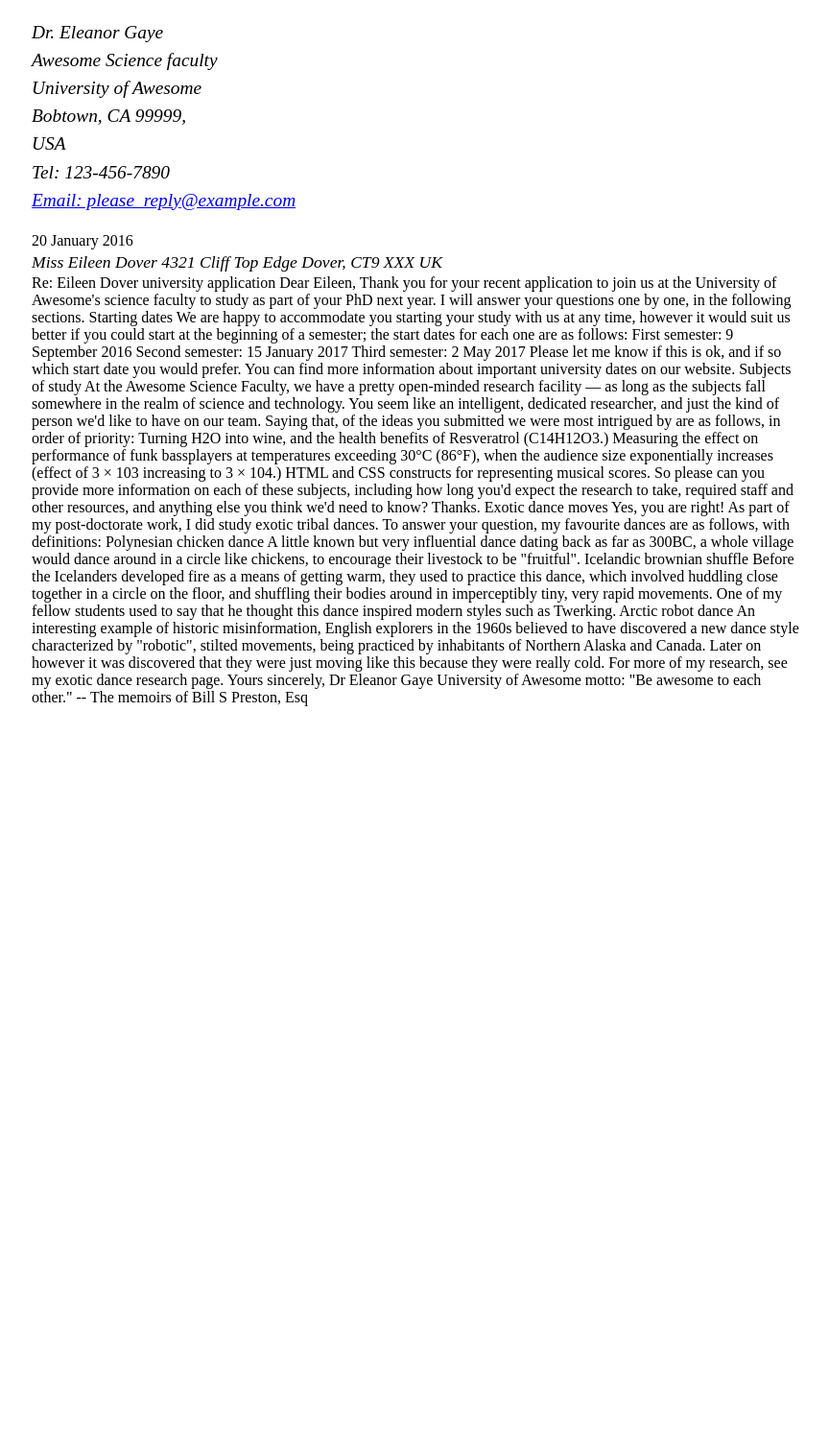
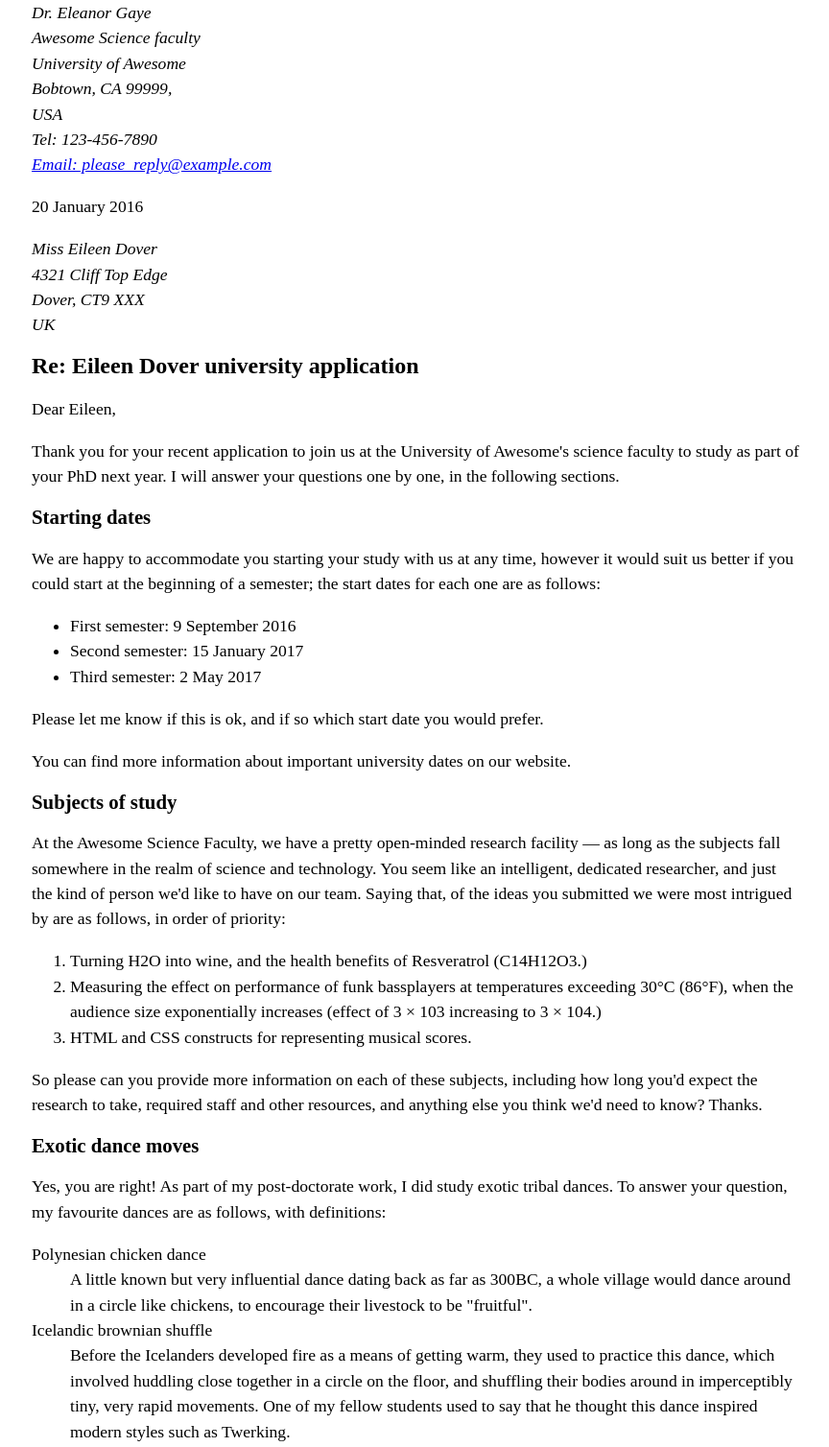
Before and after one commit to saboyagustavo/mdn-frontend-pathway, a plain HTML site: page introduction-to-html/marking-up-a-letter/letter.html in a window 1280 px wide. Shown: the top 1508 px of the page at 96% size, without its empty margins (207-1071 px from the left). Before the commit the page ends 800 px from the top, so only its background shows below. Drawn offline with Linux system fonts and the light colour scheme.

Commit message:
Starting Inline semantics - Task 2

```diff
--- a/introduction-to-html/marking-up-a-letter/letter.html
+++ b/introduction-to-html/marking-up-a-letter/letter.html
@@ -9,70 +9,94 @@
 
 <body>
     <address>
-<p>Dr. Eleanor Gaye<br>
+        Dr. Eleanor Gaye<br>
         Awesome Science faculty<br>
         University of Awesome<br>
         Bobtown, CA 99999,<br>
         USA<br>
         Tel: 123-456-7890<br>
         <a href="mailto:please_reply@example.com">Email: please_reply@example.com</a>
-</p>
     </address>
-<time datetime="01-20-2016">20 January 2016</time>
+
+    <p><time datetime="2016-01-20">20 January 2016</time></p>
+
     <address>
-Miss Eileen Dover
-4321 Cliff Top Edge
-Dover, CT9 XXX
+        Miss Eileen Dover<br>
+        4321 Cliff Top Edge<br>
+        Dover, CT9 XXX<br>
         UK
     </address>
 
-Re: Eileen Dover university application
+    <h1>Re: Eileen Dover university application</h1>
 
-Dear Eileen,
+    <p>Dear Eileen,</p>
 
-Thank you for your recent application to join us at the University of Awesome's science faculty to study as part of your PhD next year. I will answer your questions one by one, in the following sections.
+    <p>Thank you for your recent application to join us at the University of Awesome's science faculty to study as part
+        of your PhD next year. I will answer your questions one by one, in the following sections.</p>
 
-Starting dates
+    <h2>Starting dates</h2>
 
-We are happy to accommodate you starting your study with us at any time, however it would suit us better if you could start at the beginning of a semester; the start dates for each one are as follows:
+    <p>We are happy to accommodate you starting your study with us at any time, however it would suit us better if you could start at the beginning of a semester; the start dates for each one are as follows:</p>
 
-First semester: 9 September 2016
-Second semester: 15 January 2017
-Third semester: 2 May 2017
-
-Please let me know if this is ok, and if so which start date you would prefer.
-
-You can find more information about important university dates on our website.
+    <ul>
+        <li>First semester: 9 September 2016</li>
+        <li>Second semester: 15 January 2017</li>
+        <li>Third semester: 2 May 2017</li>
+    </ul>
 
 
-Subjects of study
+    <p>Please let me know if this is ok, and if so which start date you would prefer.</p>
 
-At the Awesome Science Faculty, we have a pretty open-minded research facility — as long as the subjects fall somewhere in the realm of science and technology. You seem like an intelligent, dedicated researcher, and just the kind of person we'd like to have on our team. Saying that, of the ideas you submitted we were most intrigued by are as follows, in order of priority:
-
-Turning H2O into wine, and the health benefits of Resveratrol (C14H12O3.)
-Measuring the effect on performance of funk bassplayers at temperatures exceeding 30°C (86°F), when the audience size exponentially increases (effect of 3 × 103 increasing to 3 × 104.)
-HTML and CSS constructs for representing musical scores.
-
-So please can you provide more information on each of these subjects, including how long you'd expect the research to take, required staff and other resources, and anything else you think we'd need to know? Thanks.
+    <p>You can find more information about important university dates on our website.</p>
 
 
-Exotic dance moves
+    <h2>Subjects of study</h2>
 
-Yes, you are right! As part of my post-doctorate work, I did study exotic tribal dances. To answer your question, my favourite dances are as follows, with definitions:
+    <p>At the Awesome Science Faculty, we have a pretty open-minded research facility — as long as the subjects fall
+        somewhere in the realm of science and technology. You seem like an intelligent, dedicated researcher, and just
+        the kind of person we'd like to have on our team. Saying that, of the ideas you submitted we were most intrigued
+        by are as follows, in order of priority:</p>
+    <ol>
+        <li>Turning H2O into wine, and the health benefits of Resveratrol (C14H12O3.)</li>
+        <li>Measuring the effect on performance of funk bassplayers at temperatures exceeding 30°C (86°F), when the
+            audience size exponentially increases (effect of 3 × 103 increasing to 3 × 104.)</li>
+        <li>HTML and CSS constructs for representing musical scores.</li>
+    </ol>
 
-Polynesian chicken dance
-A little known but very influential dance dating back as far as 300BC, a whole village would dance around in a circle like chickens, to encourage their livestock to be "fruitful".
-Icelandic brownian shuffle
-Before the Icelanders developed fire as a means of getting warm, they used to practice this dance, which involved huddling close together in a circle on the floor, and shuffling their bodies around in imperceptibly tiny, very rapid movements. One of my fellow students used to say that he thought this dance inspired modern styles such as Twerking.
-Arctic robot dance
-An interesting example of historic misinformation, English explorers in the 1960s believed to have discovered a new dance style characterized by "robotic", stilted movements, being practiced by inhabitants of Northern Alaska and Canada. Later on however it was discovered that they were just moving like this because they were really cold.
+    <p>So please can you provide more information on each of these subjects, including how long you'd expect the
+        research to take, required staff and other resources, and anything else you think we'd need to know? Thanks.</p>
 
-For more of my research, see my exotic dance research page.
 
-Yours sincerely,
-Dr Eleanor Gaye
+    <h2>Exotic dance moves</h2>
 
-University of Awesome motto: "Be awesome to each other." -- The memoirs of Bill S Preston, Esq
+    <p>Yes, you are right! As part of my post-doctorate work, I did study exotic tribal dances. To answer your question,
+        my favourite dances are as follows, with definitions:</p>
+    <dl>
+        <dt>Polynesian chicken dance</dt>
+        <dd>A little known but very influential dance dating back as far as 300BC, a whole village would dance around in
+            a
+            circle like chickens, to encourage their livestock to be "fruitful".</dd>
+        <dt>Icelandic brownian shuffle</dt>
+        <dd>Before the Icelanders developed fire as a means of getting warm, they used to practice this dance, which
+            involved
+            huddling close together in a circle on the floor, and shuffling their bodies around in imperceptibly tiny,
+            very
+            rapid movements. One of my fellow students used to say that he thought this dance inspired modern styles
+            such as
+            Twerking.</dd>
+        <dt>Arctic robot dance</dt>
+        <dd>An interesting example of historic misinformation, English explorers in the 1960s believed to have
+            discovered a new dance style characterized by "robotic", stilted movements, being practiced by inhabitants
+            of Northern Alaska and
+            Canada.</dd>
+        <dd>Later on however it was discovered that they were just moving like this because they were really cold.</dd>
+    </dl>
+    <p>For more of my research, see my <a href="#">exotic dance research page</a>.</p>
+
+    <p>Yours sincerely,
+        Dr Eleanor Gaye</p>
+
+    <p>University of Awesome motto: "Be awesome to each other." -- The memoirs of Bill S Preston, Esq</p>
 </body>
 
 </html>
```
Also changed, not shown: 1 other file. Lines whose indentation alone changed are shown as unchanged.
